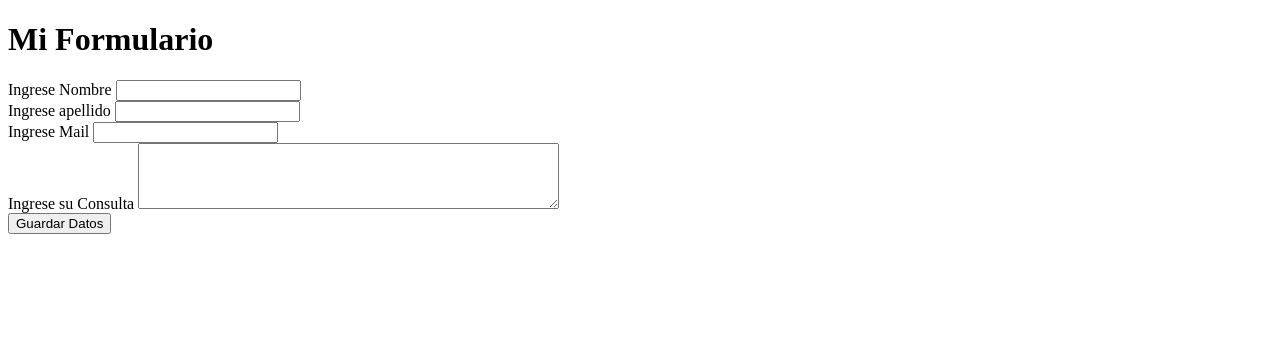
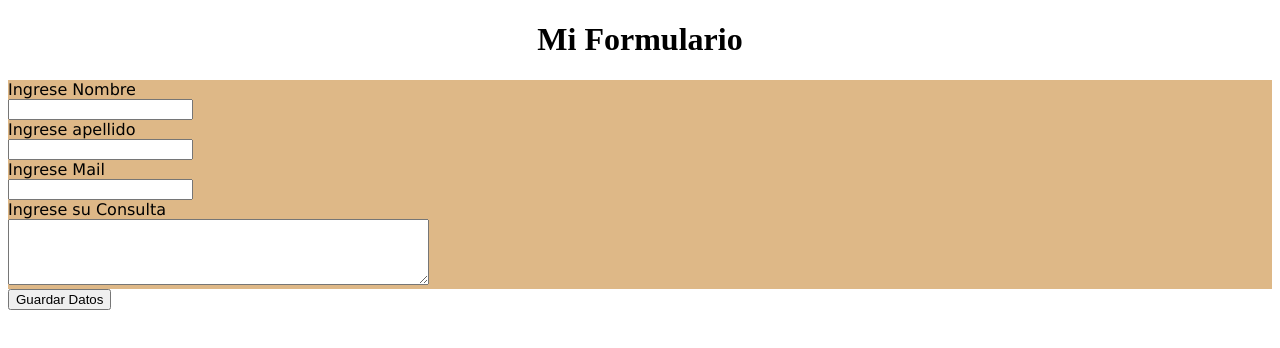
Before and after one commit to Melina-figueroa/ClaseFip, a plain HTML site: page dados/index.html in a window 1280 px wide. Drawn offline with Linux system fonts and the light colour scheme.

Commit message:
agregue elementos a css

```diff
--- a/dados/index.html
+++ b/dados/index.html
@@ -10,10 +10,8 @@
 </head>
 
 <body>
-    <div class="titulo">
         <h1>Mi Formulario</h1>
         <!--Agregue clase a h1-->
-    </div>
     <div class="contenedor">
         <div class="nombre">
             <Label>Ingrese Nombre</Label>
--- a/dados/style.css
+++ b/dados/style.css
@@ -1,13 +1,25 @@
-.contenedor{
+.contenedor {
+    display: flex;
+    flex-direction: row;
+    width: 100%;
+}
+h1{
+    text-align: center;
+}
+.contenedor,label{
     display: flex;
     flex-direction: column;
-    width: 100%;
+    align-self: flex-start;
+    width: auto;
+    font-family: 'Lucida Sans', 'Lucida Sans Regular', 'Lucida Grande', 'Lucida Sans Unicode', Geneva, Verdana, sans-serif;
+    background-color: burlywood;
 }
-.titulo{
+
+.titulo {
     display: inline;
-    flex-direction: row;
     align-self: center;
 }
-.nombre{
+
+.nombre {
     border: 2 px purple solid;
 }
```
